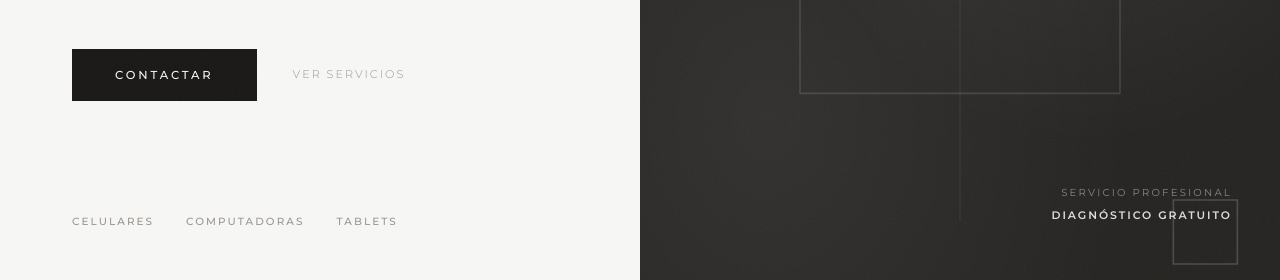
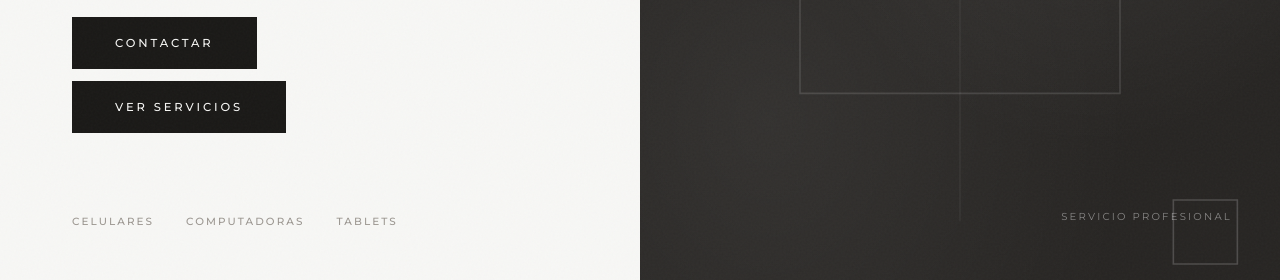
Before and after one commit to auv1antech-rgb/AUVIAN, a plain HTML site: page index.html in a window 1280 px wide. Shown: the part 520-800 px from the top of the page. Drawn offline with nearby package versions, Linux system fonts and the light colour scheme.

Commit message:
Update index.html

```diff
--- a/index.html
+++ b/index.html
@@ -126,8 +126,9 @@
 
   .cta-row {
     display: flex;
-    align-items: center;
-    gap: 36px;
+    flex-direction: column;
+    align-items: flex-start;
+    gap: 12px;
     opacity: 0;
     animation: fadeUp 1s cubic-bezier(0.22, 1, 0.36, 1) 0.9s forwards;
   }
@@ -497,7 +498,7 @@
       <p class="tagline">Precisión en cada detalle.</p>
       <div class="cta-row">
         <a href="#" class="cta-btn" id="openModal">Contactar</a>
-        <a href="#" class="cta-link" id="openServices">Ver servicios</a>
+        <a href="#" class="cta-btn" id="openServices">Ver servicios</a>
       </div>
     </div>
 
@@ -555,7 +556,7 @@
 
     <div class="corner-label">
       <p>Servicio profesional</p>
-      <p class="highlight">Diagnóstico gratuito</p>
+
     </div>
   </div>
 
```
